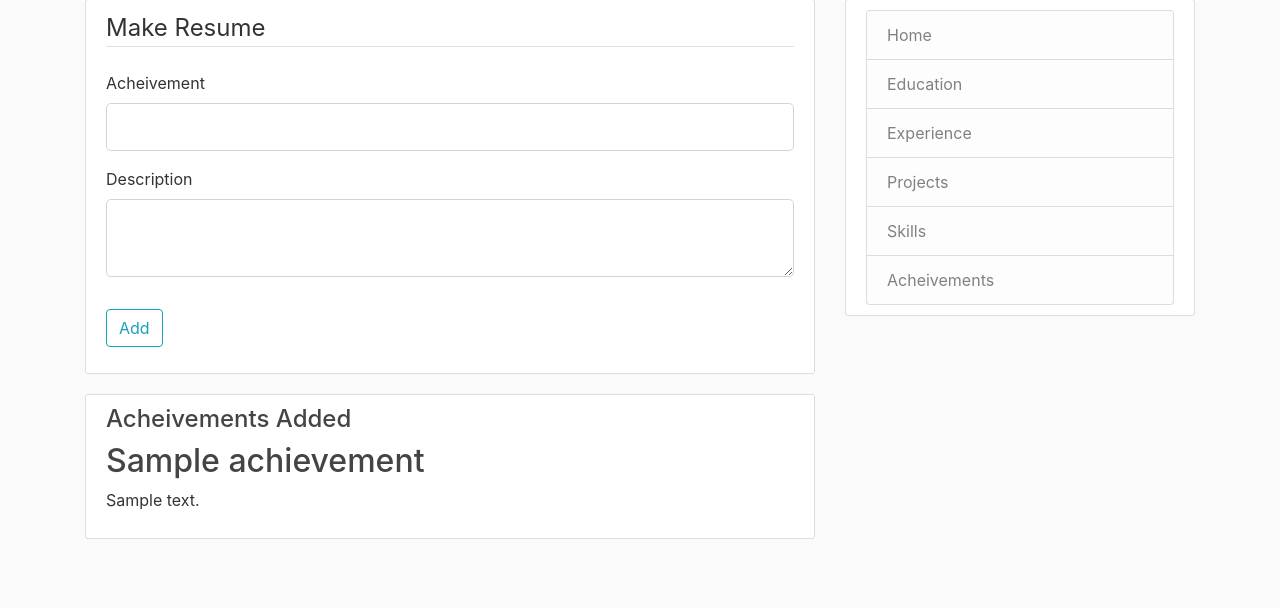
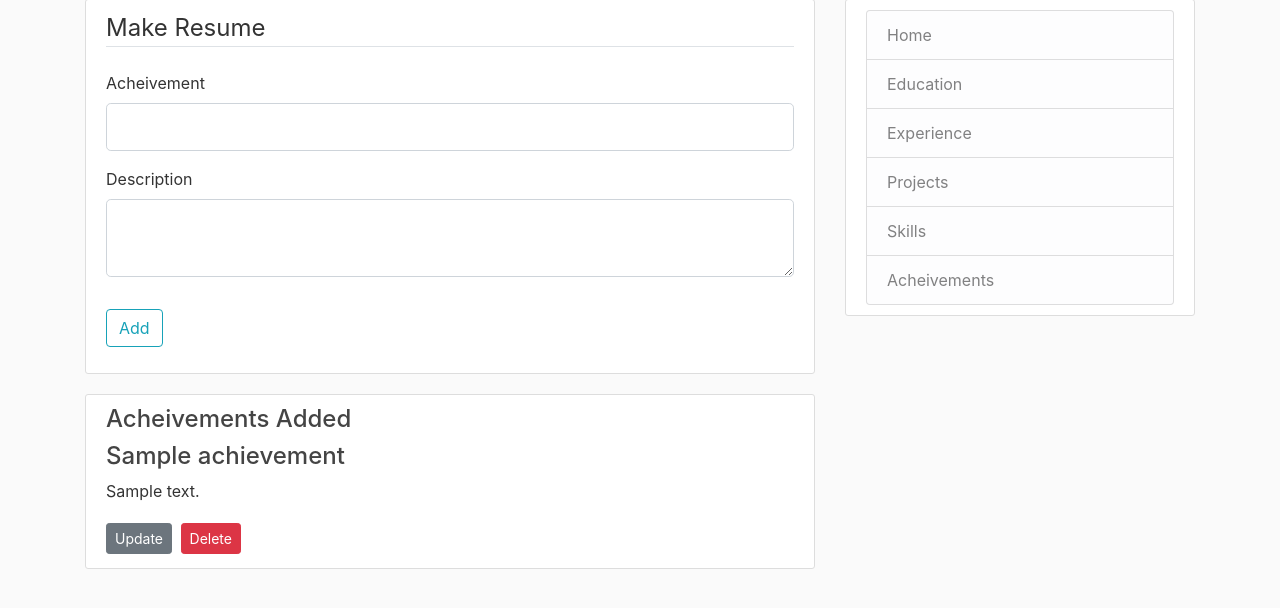
Before and after one commit to DiptoChakrabarty/Resume-Generator, a Flask app: page /resume/new/acheive in a window 1280 px wide. Shown: the part 81-689 px from the top of the page. Run offline with Flask 2, Linux system fonts and the light colour scheme; a user stored in the database is signed in; tables that the repository leaves empty hold one stand-in row (values such as "Sample post"); some libraries are stand-ins or nearby versions.

Commit message:
update and delete

```diff
--- a/resume/routes.py
+++ b/resume/routes.py
@@ -176,17 +176,10 @@ def postacheive():
 
 #### End Separation ####
 
-@app.route("/check",methods=['GET','POST'])
-@login_required
-def check():
-    #logged = user.query.filter_by(email=form.email.data).first()
-    edu = education.query.filter_by(edu=current_user).all()
-    exp = experience.query.filter_by(exp=current_user).all()
-    print(exp)
-    print(edu)
-    return render_template("education.html",edu=edu,exp=exp)
 
 
+
+### Generate Resume
 @app.route("/resume",methods=["GET","POST"])
 @login_required
 def resumeview():
@@ -202,3 +195,30 @@ def resumeview():
     image_file = url_for('static',filename='profiles/'+ current_user.image_file)
 
     return render_template("resume.html",edu=edu,exp=exp,pro=pro,usr=usr,sk=skillsadded,achmade=achmade,image_file=image_file)
+
+
+### Updating and deleting
+@app.route("/resume/new/acheive/<int:acheive_id>/update",methods=["GET","POST"])
+def update_acheive(acheive_id):
+    achview = achievements.query.get_or_404(acheive_id)
+
+    form = achieve()
+    if form.validate_on_submit():
+        achview.achname = form.achname.data
+        achview.achdesc = form.achdesc.data
+        db.session.commit()
+        flash('Your acheivement has been updated!', 'success')
+        return redirect(url_for('postacheive'))
+    elif request.method == 'GET':
+        form.achname.data= achview.achname
+        form.achdesc.data = achview.achdesc
+    return render_template("acheive.html",title="Update Acheivement",form=form)
+
+@app.route("/resume/new/acheive/<int:acheive_id>/delete",methods=["GET","POST"])
+def delete_acheive(acheive_id):
+    achview = achievements.query.get_or_404(acheive_id)
+
+    db.session.delete(achview)
+    db.session.commit()
+    flash('Your post has been deleted!', 'success')
+    return redirect(url_for('postacheive'))
--- a/resume/templates/acheive.html
+++ b/resume/templates/acheive.html
@@ -55,15 +55,38 @@
 
 </div>
 
-{% if achadded %}
+{% if achadded and title=="Acheivements"  %}
     <div class="content-section">
         <h4>Acheivements Added  </h4>
         {% for acheive in achadded %}
         <article>
-            <h2>{{ acheive.achname }}</h2>
-            <p>{{ acheive.achdesc }}</p>
+            <h4 class="artile-title">{{ acheive.achname }}</h4>
+            <p class="article-content">{{ acheive.achdesc }}</p>
 
         </article>
+        <div>
+            <a class="btn btn-secondary btn-sm mt-1 mb-1" href="{{ url_for('update_acheive', acheive_id=acheive.id) }}">Update</a>
+            <button type="button" class="btn btn-danger btn-sm m-1" data-toggle="modal" data-target="#deleteModal">Delete</button>
+          </div>
+          <!-- Modal -->
+ <div class="modal fade" id="deleteModal" tabindex="-1" role="dialog" aria-labelledby="deleteModalLabel" aria-hidden="true">
+    <div class="modal-dialog" role="document">
+      <div class="modal-content">
+        <div class="modal-header">
+          <h5 class="modal-title" id="deleteModalLabel">Delete Post?</h5>
+          <button type="button" class="close" data-dismiss="modal" aria-label="Close">
+            <span aria-hidden="true">&times;</span>
+          </button>
+        </div>
+        <div class="modal-footer">
+          <button type="button" class="btn btn-secondary" data-dismiss="modal">Close</button>
+          <form action="{{ url_for('delete_acheive', acheive_id=acheive.id) }}" method="POST">
+            <input class="btn btn-danger" type="submit" value="Delete">
+          </form>
+        </div>
+      </div>
+    </div>
+  </div>
 
         {% endfor %}
     </div>
@@ -71,4 +94,5 @@
 
 
 
+
 {%  endblock content  %}
```
Also changed, not shown: resume/templates/about.html (deleted, +0 -16 lines), resume/site.db.
